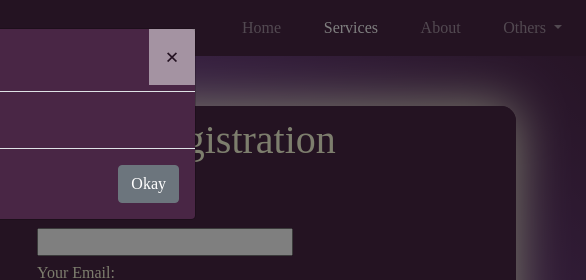
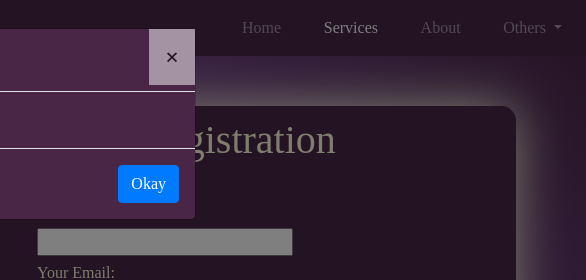
Before and after one commit to Mathesh007/DesignWizards, a plain HTML site: page Services.html in a window 1280 px wide. Both pictures are taken after a click on the button "Register". Shown: the top 280 px of the page, 694-1280 px from the left. Drawn offline with nearby package versions, Linux system fonts and the light colour scheme; a web font is replaced by a local one.

Commit message:
Update Services.html

```diff
--- a/Services.html
+++ b/Services.html
@@ -142,7 +142,7 @@
                           One of our executives will contact you soon.
                         </div>
                         <div class="modal-footer">
-                          <button type="button" class="btn btn-secondary" data-dismiss="modal">Okay</button>
+                          <button type="button" class="btn btn-primary" data-dismiss="modal">Okay</button>
                         </div>
                       </div>
                     </div>
```
